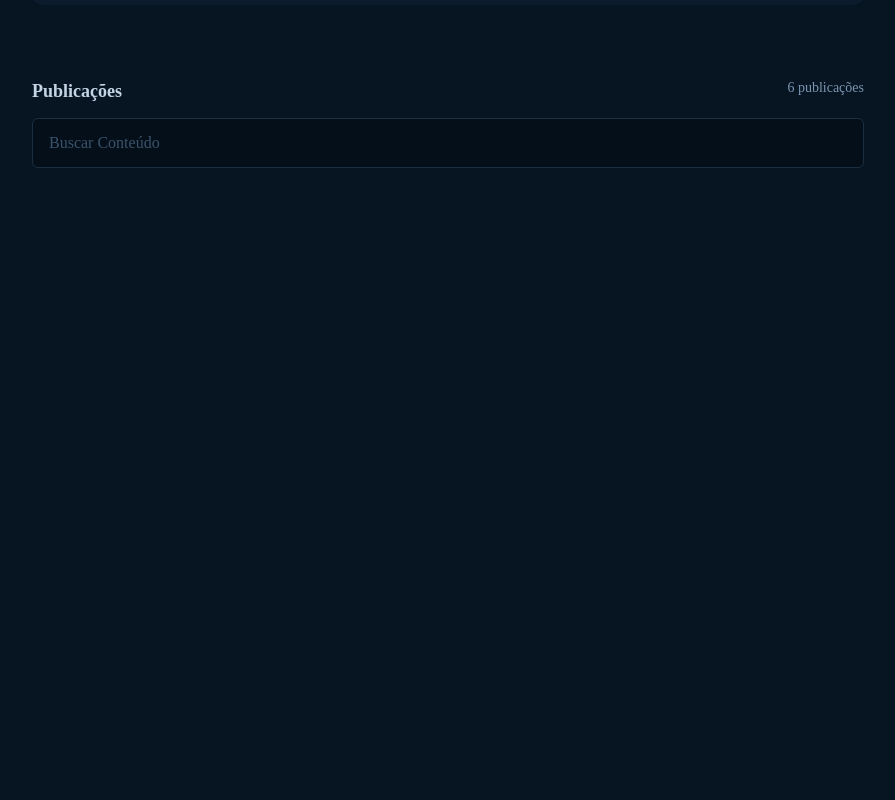
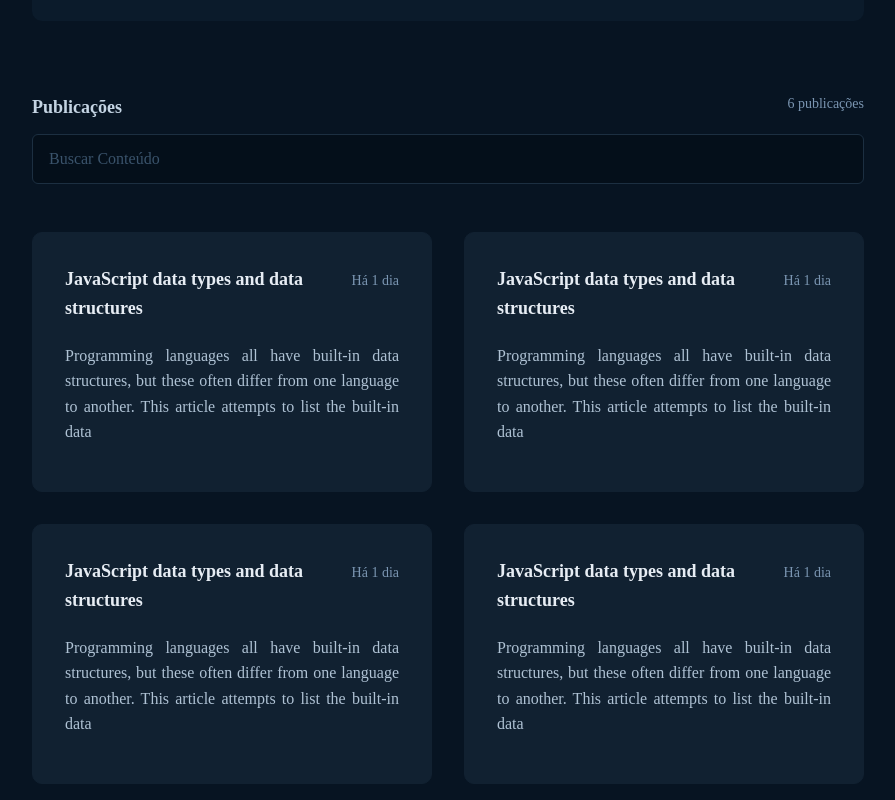
Before and after one commit to rafa-souza-dev/github_blog, a React app: page / in a window 1280 px wide. Shown: the part 389-1189 px from the top of the page, without its empty margins (192-1087 px from the left). Before the commit the page ends 800 px from the top, so only its background shows below. Built offline with nearby package versions, Linux system fonts and the light colour scheme; the HTML template or start-up script is replaced by a standard one.

Commit message:
styled cards

```diff
--- a/src/pages/Home/index.tsx
+++ b/src/pages/Home/index.tsx
@@ -1,6 +1,10 @@
 import {
   HomeContainer,
   HomeContent,
+  PostCardContainer,
+  PostCardHeader,
+  PostCardText,
+  PostList,
   ProfileCardContainer,
   ProfileCardContent,
   ProfileInfoBio,
@@ -70,6 +74,52 @@ export function Home() {
           </SearchFormHeader>
           <SearchFormInput placeholder="Buscar Conteúdo" />
         </SearchForm>
+        <PostList>
+          <PostCardContainer>
+            <PostCardHeader>
+              <strong>JavaScript data types and data structures</strong>
+              <span>Há 1 dia</span>
+            </PostCardHeader>
+            <PostCardText>
+              Programming languages all have built-in data structures, but these
+              often differ from one language to another. This article attempts
+              to list the built-in data
+            </PostCardText>
+          </PostCardContainer>
+          <PostCardContainer>
+            <PostCardHeader>
+              <strong>JavaScript data types and data structures</strong>
+              <span>Há 1 dia</span>
+            </PostCardHeader>
+            <PostCardText>
+              Programming languages all have built-in data structures, but these
+              often differ from one language to another. This article attempts
+              to list the built-in data
+            </PostCardText>
+          </PostCardContainer>
+          <PostCardContainer>
+            <PostCardHeader>
+              <strong>JavaScript data types and data structures</strong>
+              <span>Há 1 dia</span>
+            </PostCardHeader>
+            <PostCardText>
+              Programming languages all have built-in data structures, but these
+              often differ from one language to another. This article attempts
+              to list the built-in data
+            </PostCardText>
+          </PostCardContainer>
+          <PostCardContainer>
+            <PostCardHeader>
+              <strong>JavaScript data types and data structures</strong>
+              <span>Há 1 dia</span>
+            </PostCardHeader>
+            <PostCardText>
+              Programming languages all have built-in data structures, but these
+              often differ from one language to another. This article attempts
+              to list the built-in data
+            </PostCardText>
+          </PostCardContainer>
+        </PostList>
       </HomeContent>
     </HomeContainer>
   )
--- a/src/pages/Home/styles.ts
+++ b/src/pages/Home/styles.ts
@@ -3,7 +3,7 @@ import styled from 'styled-components'
 export const HomeContainer = styled.main`
   max-width: 54rem;
   margin: 0 auto;
-  padding: 0 1rem;
+  padding: 1rem;
 `
 
 export const HomeContent = styled.main`
@@ -143,3 +143,69 @@ export const SearchFormInput = styled.input`
     border: 1px solid ${(props) => props.theme.blue};
   }
 `
+
+export const PostList = styled.div`
+  display: grid;
+  grid-template-columns: 1fr 1fr;
+  gap: 2rem;
+
+  @media (max-width: 702px) {
+    display: flex;
+    flex-direction: column;
+    align-items: center;
+    justify-content: center;
+    gap: 2rem;
+  }
+`
+
+export const PostCardContainer = styled.div`
+  display: flex;
+  flex-direction: column;
+  gap: 1.25rem;
+  max-width: 26rem;
+  height: 16.25rem;
+  padding: 2rem;
+  background-color: ${(props) => props.theme['base-post']};
+  border-radius: 10px;
+  border: 1px solid ${(props) => props.theme['base-post']};
+
+  &:hover {
+    border: 1px solid ${(props) => props.theme['base-label']};
+    cursor: pointer;
+  }
+`
+
+export const PostCardHeader = styled.header`
+  display: flex;
+  align-items: baseline;
+  gap: 1rem;
+
+  strong {
+    font-family: 'Nunito';
+    font-style: normal;
+    font-weight: 700;
+    font-size: 18px;
+    line-height: 160%;
+    color: ${(props) => props.theme['base-title']};
+  }
+
+  span {
+    flex-shrink: 0;
+    font-family: 'Nunito';
+    font-style: normal;
+    font-weight: 400;
+    font-size: 14px;
+    line-height: 160%;
+    color: ${(props) => props.theme['base-span']};
+  }
+`
+
+export const PostCardText = styled.p`
+  font-family: 'Nunito';
+  font-style: normal;
+  font-weight: 400;
+  font-size: 16px;
+  line-height: 160%;
+  text-align: justify;
+  color: ${(props) => props.theme['base-text']};
+`
```
